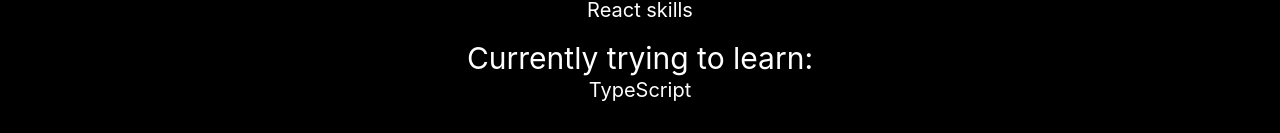
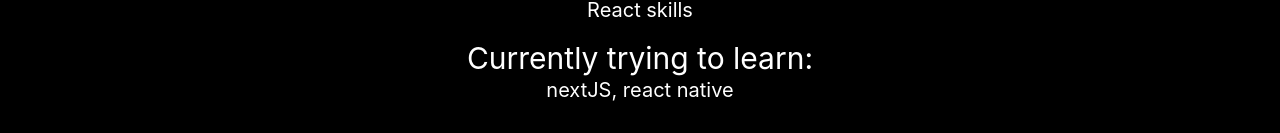
Before and after one commit to GeoLine02/My-Portfolio, a React (Create React App) app in the folder portfolio/: page /My-Portfolio/proejects in a window 1280 px wide. Shown: the part 1148-1281 px from the top of the page. Built offline with nearby package versions, Linux system fonts and the light colour scheme.

Commit message:
add new techStack

```diff
--- a/portfolio/src/components/AboutMe/AboutMe.jsx
+++ b/portfolio/src/components/AboutMe/AboutMe.jsx
@@ -4,7 +4,8 @@
   return (
     <div className="flex flex-col items-center gap-10 mt-10 mb-10">
       <h1 className="text-3xl max-w-sm text-center">
-        Hi 👋, My name is Nika. I build things for web
+        Hi 👋, My name is Nika. Am 20 years old front end developer. I build
+        things for web
       </h1>
     </div>
   );
--- a/portfolio/src/components/MyProjects/MyProjects.jsx
+++ b/portfolio/src/components/MyProjects/MyProjects.jsx
@@ -25,7 +25,7 @@
         </div>
         <div>
           <h1 className="text-3xl">Currently trying to learn:</h1>
-          <h3 className="text-xl">TypeScript</h3>
+          <h3 className="text-xl">nextJS, react native</h3>
         </div>
       </div>
     </div>
--- a/portfolio/src/components/TechStack/TechStack.jsx
+++ b/portfolio/src/components/TechStack/TechStack.jsx
@@ -9,6 +9,7 @@
 import git from "../../assets/images/git-icon.svg";
 import vsCode from "../../assets/images/vsCode-icon.svg";
 import gitHub from "../../assets/images/github-icon.svg";
+import Typescript from "../../assets/images/typescript.svg";
 
 const TechStack = () => {
   return (
@@ -19,6 +20,7 @@
         <img src={HTML} alt="HTML" />
         <img src={CSS} alt="CSS" />
         <img src={JS} alt="JS" />
+        <img src={Typescript} alt="TS" />
         <img src={react} alt="react" />
         <img src={redux} alt="redux" />
         <img src={tailwind} alt="tailwind" />
```
Also changed, not shown: portfolio/src/assets/images/typescript.svg (added).
